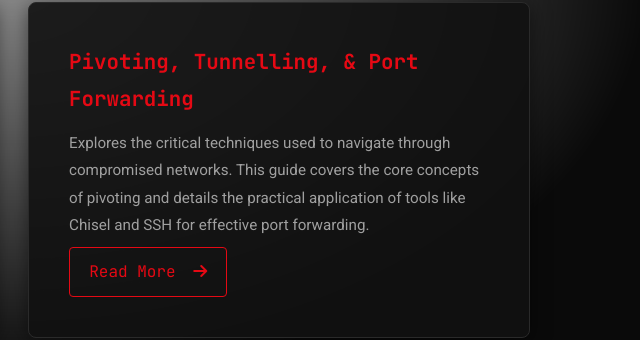
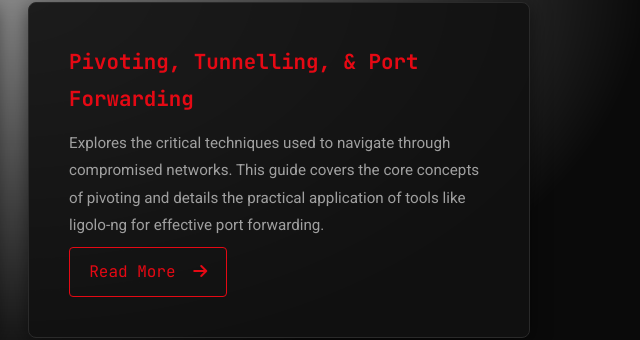
Before and after one commit to Knowntonone/Knowntonone.github.io, a plain HTML site: page index.html in a window 1280 px wide. Shown: the part 6014-6354 px from the top of the page, 628-1268 px from the left. Drawn offline with Linux system fonts and the light colour scheme.

Commit message:
Update index.html

```diff
--- a/index.html
+++ b/index.html
@@ -658,7 +658,7 @@
             <div class="card blog-card">
                 <div>
                     <h3>Pivoting, Tunnelling, & Port Forwarding</h3>
-                    <p class="blog-summary">Explores the critical techniques used to navigate through compromised networks. This guide covers the core concepts of pivoting and details the practical application of tools like Chisel and SSH for effective port forwarding.</p>
+                    <p class="blog-summary">Explores the critical techniques used to navigate through compromised networks. This guide covers the core concepts of pivoting and details the practical application of tools like ligolo-ng for effective port forwarding.</p>
                 </div>
                 <a href="https://medium.com/@akshu4875/pivoting-tunnelling-and-port-forwarding-skills-assessment-htb-ab76fefdff42" target="_blank" rel="noopener noreferrer" class="read-more-btn">
                     Read More <i class="fas fa-arrow-right"></i>
```
